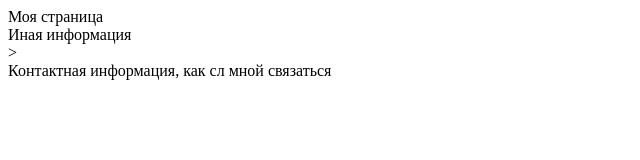
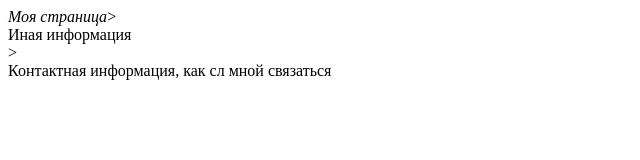
Before and after one commit to mmDDDi/rsschool-cv, a plain HTML site: page index.html in a window 1280 px wide. Shown: the full height of the page, 0-640 px from the left. Drawn offline with Linux system fonts and the light colour scheme.

Commit message:
docs: change text style

```diff
--- a/index.html
+++ b/index.html
@@ -7,7 +7,7 @@
     <title>Document</title>
 </head>
 <body>
-    <div>Моя страница</div>
+    <div><em>Моя страница</em>></div>
     <div>Иная информация</div>>
     <div>Контактная информация, как сл мной связаться</div>
 
```
